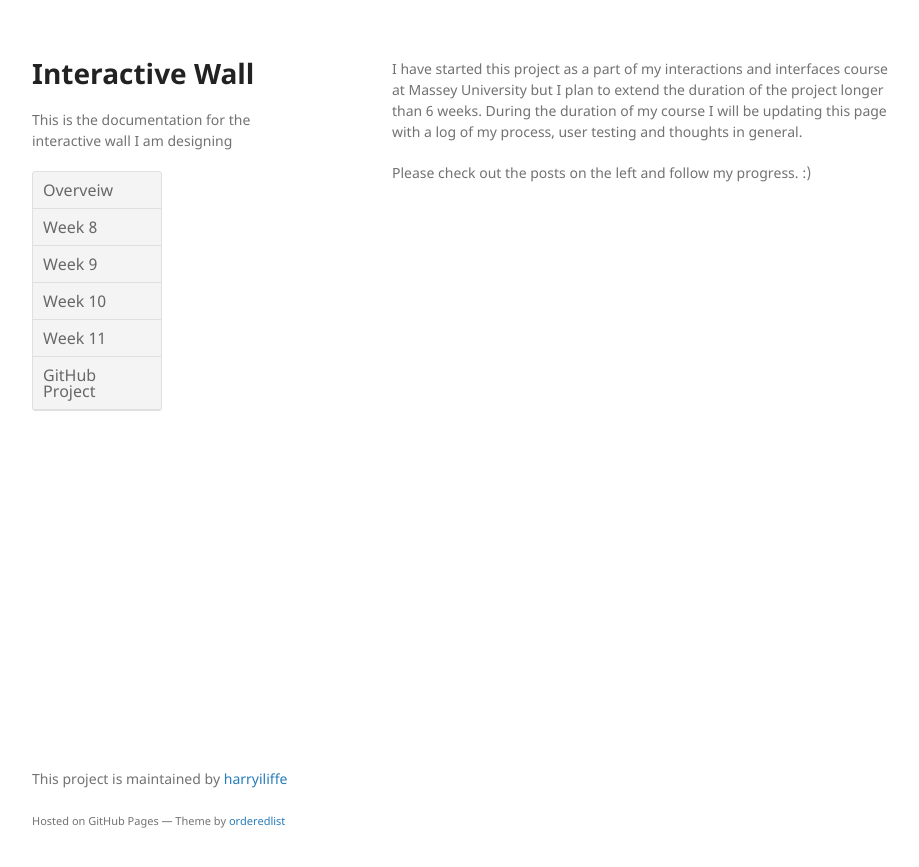
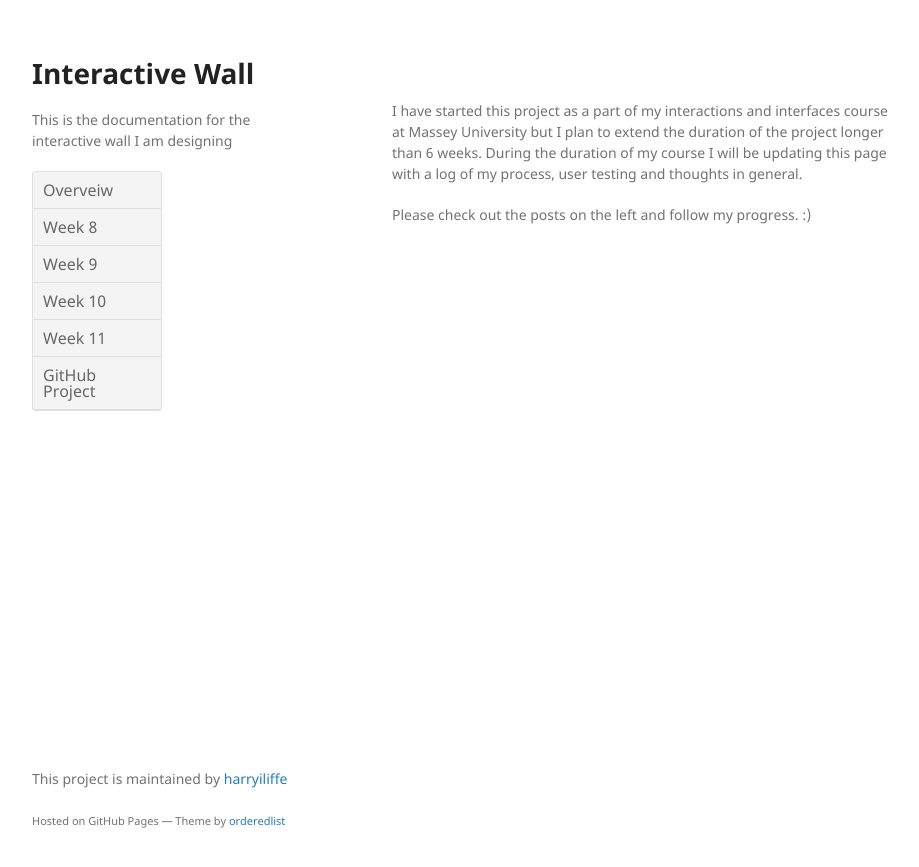
Before and after one commit to harryiliffe/interactive-design, a Jekyll site: the page built from docs/index.md, in a window 1280 px wide. Shown: the top 867 px of the page, without its empty margins (178-1097 px from the left). Built offline with Jekyll 4.4.1, drawn with Linux system fonts in a browser that asks for light colours.

Commit message:
added breaks to better space posts without titles

```diff
--- a/docs/_layouts/default.html
+++ b/docs/_layouts/default.html
@@ -28,6 +28,9 @@
       <section>
       {% if page.title %}
       <h1>{{page.title}}</h1>
+      {% else %}
+      <br/>
+      <br/>
       {% endif %}
       {{ content }}
 
```
